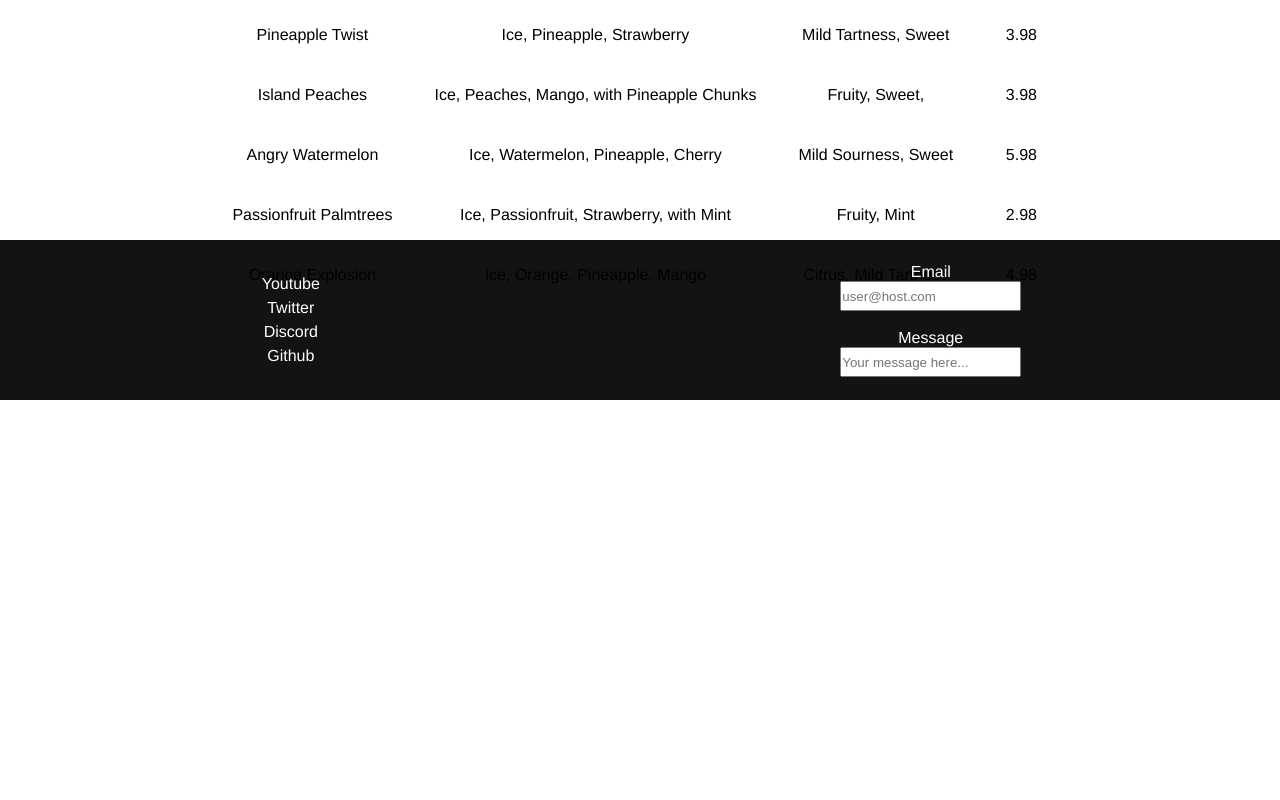
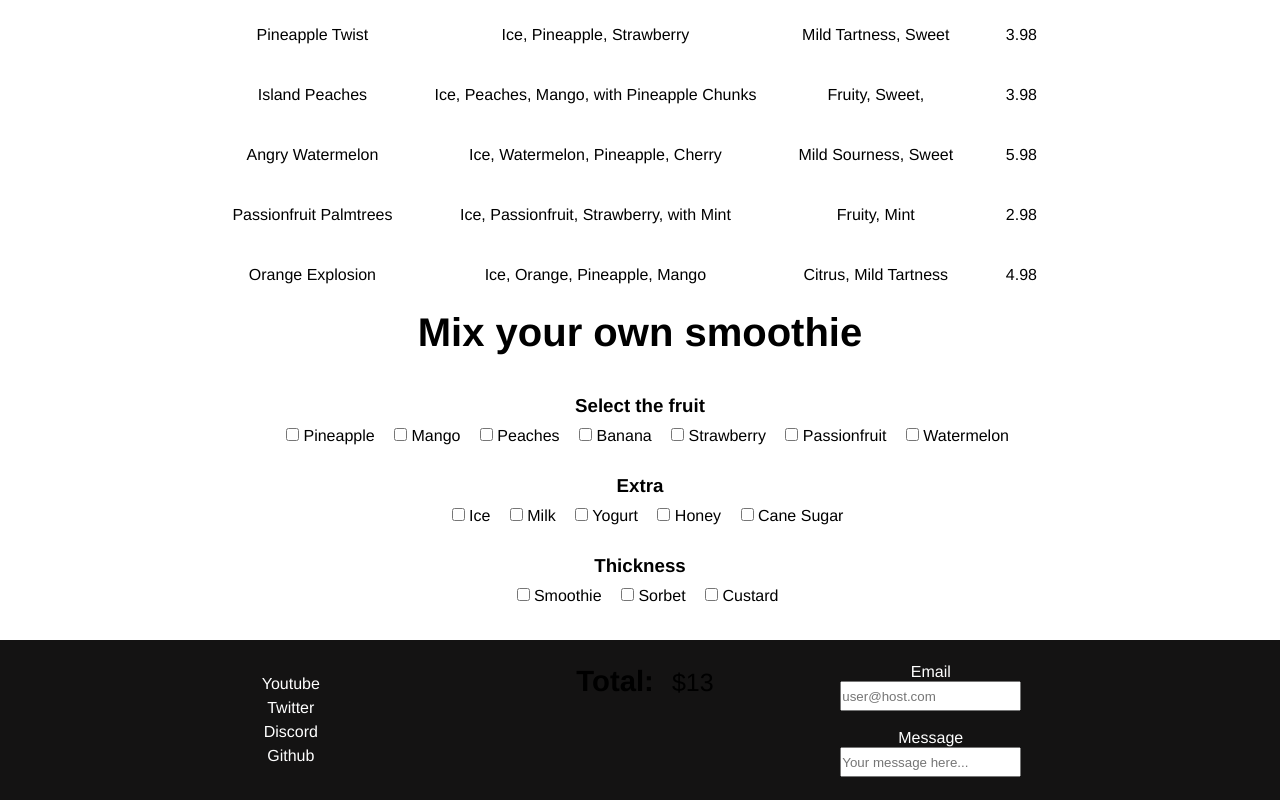
Before and after one commit to l-burrell/FE-Practice, a Vue app in the folder smoothie/: page / in a window 1280 px wide. Shown: the part 960-1760 px from the top of the page. Before the commit the page ends 1360 px from the top, so only its background shows below. Built offline with nearby package versions, Linux system fonts and the light colour scheme.

Commit message:
smoothie vue app adding mixture section

```diff
--- a/smoothie/src/App.vue
+++ b/smoothie/src/App.vue
@@ -2,6 +2,7 @@
   <div id="app">
     <Home />
     <Menu />
+    <Mix />
     <Footer/>
   </div>
 </template>
@@ -9,6 +10,7 @@
 <script>
 import Home from './components/Home.vue'
 import Menu from './components/Menu.vue'
+import Mix from './components/Mix.vue'
 import Footer from './components/Footer.vue'
 
 export default {
@@ -16,6 +18,7 @@ export default {
   components: {
     Home,
     Menu,
+    Mix,
     Footer,
   }
 }
--- a/smoothie/src/components/Menu.vue
+++ b/smoothie/src/components/Menu.vue
@@ -1,5 +1,5 @@
 <template>
-    <section>
+    <section id='menu'>
         <h2>Our ever changing menu</h2>
         <table>
             <thead>
@@ -66,7 +66,7 @@ table {
     margin: auto;
     padding: 50px;
 }
-td,th {
+td, th {
     padding: 20px;
 }
 </style>
--- /dev/null
+++ b/smoothie/src/components/Mix.vue
@@ -0,0 +1,59 @@
+<template>
+    <section id='mix'>
+        <h2>Mix your own smoothie</h2>
+        <section id='fruit'>
+            <h3>Select the fruit</h3>
+            <input type="checkbox" value="pineapple"> Pineapple
+            <input type="checkbox" value="mango"> Mango
+            <input type="checkbox" value="peaches"> Peaches
+            <input type="checkbox" value="banana"> Banana
+            <input type="checkbox" value="strawberry"> Strawberry
+            <input type="checkbox" value="passionfruit"> Passionfruit
+            <input type="checkbox" value="watermelon"> Watermelon
+        </section>
+        <section id='ice'>
+            <h3>Extra</h3>
+            <input type="checkbox" value=""> Ice
+            <input type="checkbox" value=""> Milk
+            <input type="checkbox" value=""> Yogurt
+            <input type="checkbox" value=""> Honey
+            <input type="checkbox" value=""> Cane Sugar
+        </section>
+        <section id="thickness">
+            <h3>Thickness</h3>
+            <input type="checkbox" value=""> Smoothie
+            <input type="checkbox" value=""> Sorbet
+            <input type="checkbox" value=""> Custard
+        </section>
+        <section id="price-box">
+            <h3>Total: </h3>
+            <span id='price'>$13</span>
+        </section>
+    </section>
+</template>
+
+<style scoped>
+section#mix {
+    background-color: white;
+    color: black;
+    height: 50vh;
+    padding: 50px;
+}
+section h2 {
+    font-size: 40px;
+    padding: 20px;
+}
+section, section h3 {
+    padding: 10px;
+}
+input {
+    margin-left: 15px;
+}
+#price-box {
+    padding-top: 50px;
+    font-size: 25px;
+}
+#price-box h3 {
+    display: inline;
+}
+</style>
```
